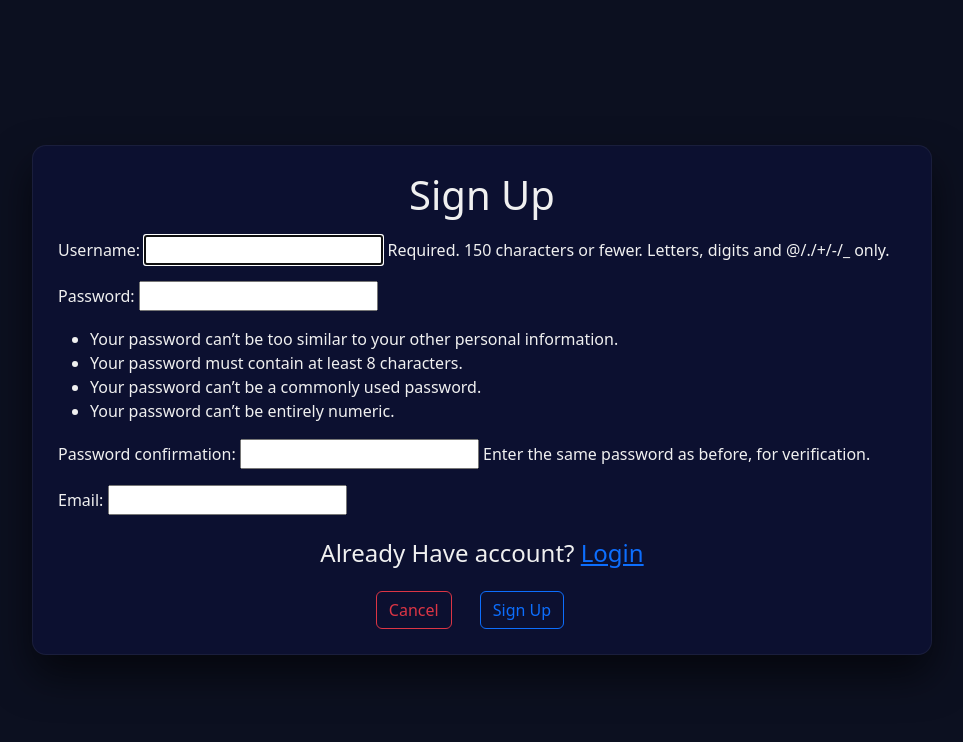
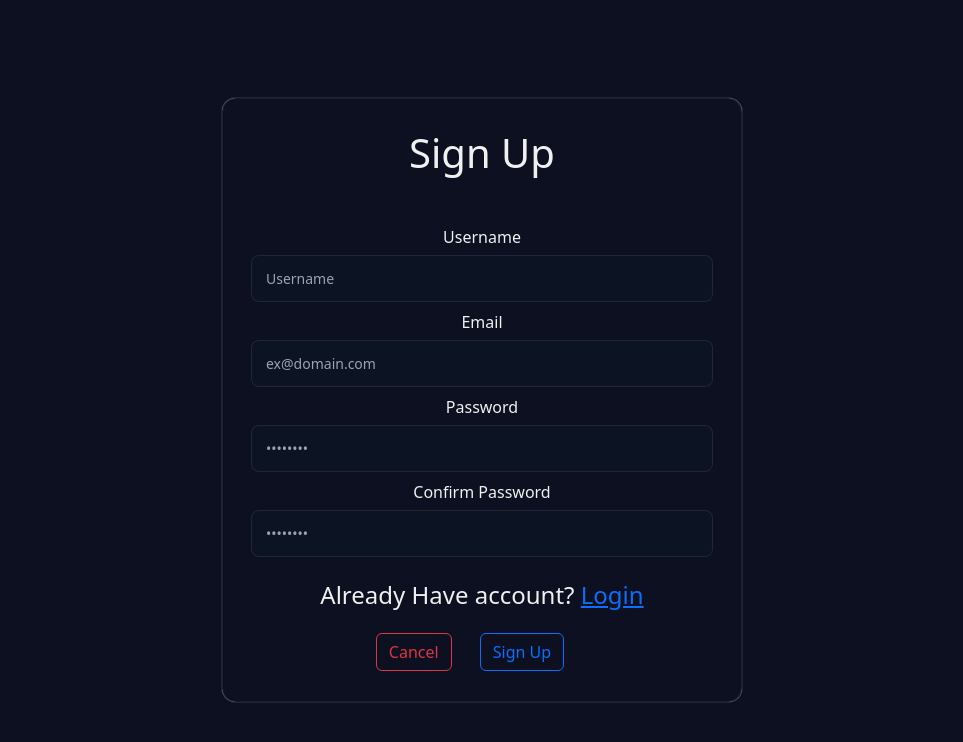
Before and after one commit to Navin-Gadgi/libmasy-django-project, a Django app: page /library/register/ in a window 1280 px wide. Shown: the top 742 px of the page, without its empty margins (158-1121 px from the left). Run offline with Django 5.2, Linux system fonts and the light colour scheme; some libraries are stand-ins or nearby versions.

Commit message:
Customize User Authentication Template

```diff
--- a/libmasy/newapp/models.py
+++ b/libmasy/newapp/models.py
@@ -23,7 +23,7 @@ class Book(models.Model):
     created_at = models.DateField(auto_now_add=True)
 
     def __str__(self):
-        return self.title
+        return f'{self.library.user.username} - {self.library.library_name} - {self.title}'
 
 class IssuedBook(models.Model):
     library = models.ForeignKey(Library, on_delete=models.CASCADE)
@@ -35,4 +35,5 @@ class IssuedBook(models.Model):
     is_returned = models.BooleanField(default=False)
 
     def __str__(self):
-        return self.book.title
+        return f'{self.book.library.user.username} - {self.book.library.library_name} - {self.book.title}'
+        # return self.book.title
--- a/libmasy/newapp/views.py
+++ b/libmasy/newapp/views.py
@@ -4,7 +4,6 @@ from .models import Library, Book, IssuedBook
 from .forms import UserRegistrationForm
 from django.contrib.auth.decorators import login_required
 from django.contrib.auth import login,logout
-from django.contrib.auth.forms import UserCreationForm, AuthenticationForm
 
 # django rest framework imports
 from . serializers import BookSerializer, IssueBookSerializer, LibrarySerializer
@@ -67,11 +66,10 @@ def lib_del(request, lib_id):
 # Authantication views
 def register(request):
     if request.method == 'POST':
+        print(request.POST)
         form = UserRegistrationForm(request.POST)
         if form.is_valid():
-            user = form.save(commit=False)
-            user.set_password(form.cleaned_data['password1'])
-            user.save()
+            user = form.save()
             login(request, user)
             return redirect('library')
     else:
--- a/libmasy/templates/layout2.html
+++ b/libmasy/templates/layout2.html
@@ -82,15 +82,10 @@
                     </button>
                 </form>
                 {% else %}
-                <form method="post" class="mx-2" action="{% url 'register' %}">
-                    {% csrf_token %}
-                    <button class="btn btn-outline-primary">Sign Up</button>
-                </form>
 
-                <form method="post" class="mx-2" action="{% url 'login' %}">
-                    {% csrf_token %}
-                    <button class="btn btn-outline-success">Login</button>
-                </form>
+                <a href="{% url 'register' %}" class="btn btn-outline-light mx-2">Sign Up</a>
+                <a href="{% url 'login' %}" class="btn btn-outline-primary mx-2">Login</a>
+
                 {% endif %}
             </div>
         </div>
--- a/libmasy/templates/registration/register.html
+++ b/libmasy/templates/registration/register.html
@@ -11,19 +11,41 @@ Register
 
 {% block contant %}
 <div class="parent2">
-    <div class="form2 my-auto">
-        <h1 class="text-center mb-3">Sign Up</h1>
+    <div class="contactform text-center">
+        <h1 class="text-center mb-5">Sign Up</h1>
+        {% if form.non_field_errors %}
+            <h3>{{ form.non_field_errors }}</h3>
+        {% endif %}
         <form method="post">
             {% csrf_token %}
-            {{form.as_p}}
+            <label class="lab">Username</label>
+            <input type="text" class="in mb-2" name="username" placeholder="Username"
+                required>
+            <span class="text-danger">{{ form.username.errors }}</span>
+
+            <label class="lab">Email</label>
+            <input type="text" class="in mb-2 form-control" name="email" placeholder="ex@domain.com"
+                required>
+            <span class="text-danger">{{ form.email.errors }}</span>
+
+            <label class="lab">Password</label>
+            <input type="password" class="in mb-2 form-control" name="password1" placeholder="••••••••"
+                required>
+            <span class="text-danger">{{ form.password1.errors }}</span>
+
+            <label class="lab">Confirm Password</label>
+            <input type="password" class="in mb-2 form-control" name="password2" placeholder="••••••••"
+                required>
+            <span class="text-danger">{{ form.password2.errors }}</span>
+
             <div class="text-center">
                 <h4 class="mt-4">Already Have account? <a href="{% url 'login' %}">Login</a></h4>
                 {% if user.is_authenticated %}
-                <a href="{% url 'library' %}" class="btn btn-outline-primary mt-3">Cancel</a>
+                <a href="{% url 'library' %}" class="btn btn-outline-danger mt-3">Cancel</a>
                 {% else %}
                 <a href="{% url 'home' %}" class="btn btn-outline-danger mt-3">Cancel</a>
                 {% endif %}
-                <button class="btn btn-outline-primary mt-3 mx-4">Sign Up</button>
+                <button class="btn btn-outline-primary mt-3 mx-4" type="submit">Sign Up</button>
             </div>
         </form>
     </div>
```
Also changed, not shown: libmasy/templates/layout.html (+3 -8 lines), libmasy/templates/registration/login.html (+9 -8 lines), libmasy/templates/webtemps/about.html (+2 -8 lines), libmasy/templates/webtemps/contact.html (+2 -8 lines), libmasy/db.sqlite3.
